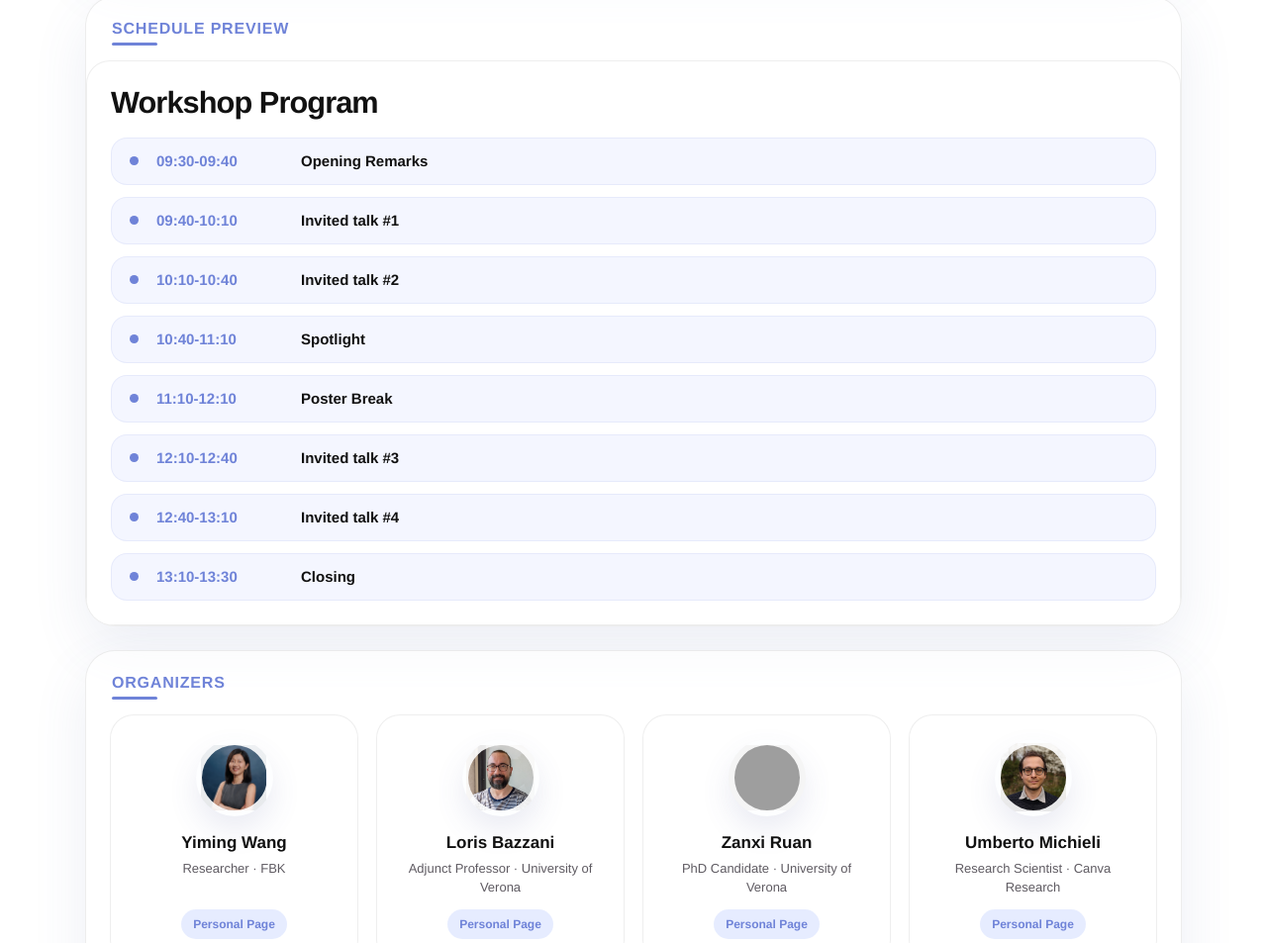
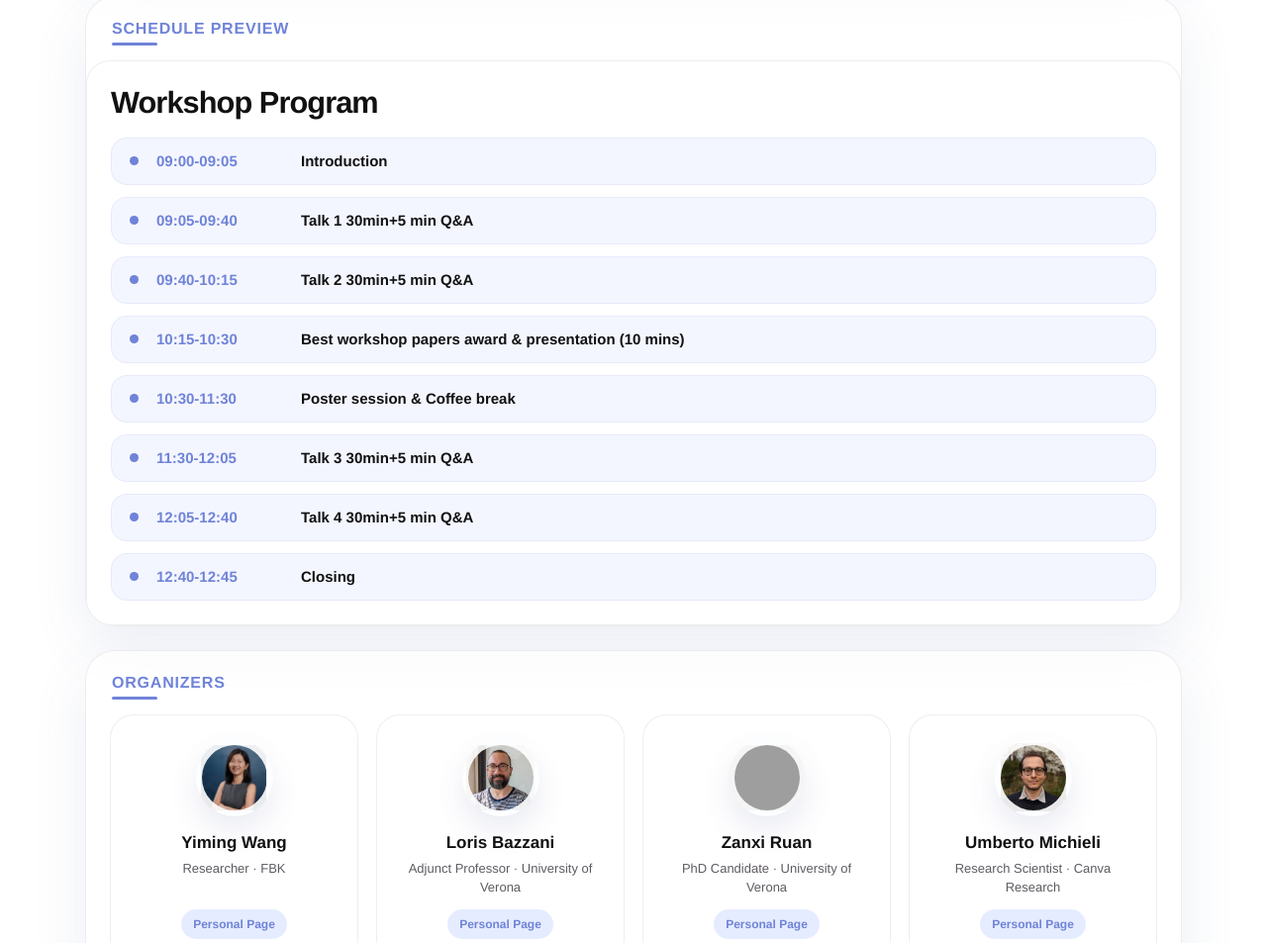
Before and after one commit to Human-AI-Co-Creation/workshop, a website: page index.html in a window 1280 px wide. Shown: the part 3026-3979 px from the top of the page at 99% size. Drawn offline with Linux system fonts and the light colour scheme; grey boxes are pictures that could not be loaded.

Commit message:
Update index.html

```diff
--- a/index.html
+++ b/index.html
@@ -569,14 +569,14 @@
             <article class="program-card flow-card">
               <h3>Workshop Program</h3>
               <ol class="program-list">
-                <li><time>09:30-09:40</time><span>Opening Remarks</span></li>
-                <li><time>09:40-10:10</time><span>Invited talk #1</span></li>
-                <li><time>10:10-10:40</time><span>Invited talk #2</span></li>
-                <li><time>10:40-11:10</time><span>Spotlight</span></li>
-                <li><time>11:10-12:10</time><span>Poster Break</span></li>
-                <li><time>12:10-12:40</time><span>Invited talk #3</span></li>
-                <li><time>12:40-13:10</time><span>Invited talk #4</span></li>
-                <li><time>13:10-13:30</time><span>Closing</span></li>
+                  <li><time>09:00-09:05</time><span>Introduction</span></li>
+                  <li><time>09:05-09:40</time><span>Talk 1 30min+5 min Q&amp;A</span></li>
+                  <li><time>09:40-10:15</time><span>Talk 2 30min+5 min Q&amp;A</span></li>
+                  <li><time>10:15-10:30</time><span>Best workshop papers award &amp; presentation (10 mins)</span></li>
+                  <li><time>10:30-11:30</time><span>Poster session &amp; Coffee break</span></li>
+                  <li><time>11:30-12:05</time><span>Talk 3 30min+5 min Q&amp;A</span></li>
+                  <li><time>12:05-12:40</time><span>Talk 4 30min+5 min Q&amp;A</span></li>
+                  <li><time>12:40-12:45</time><span>Closing</span></li>
               </ol>
             </article>
           </section>
```
